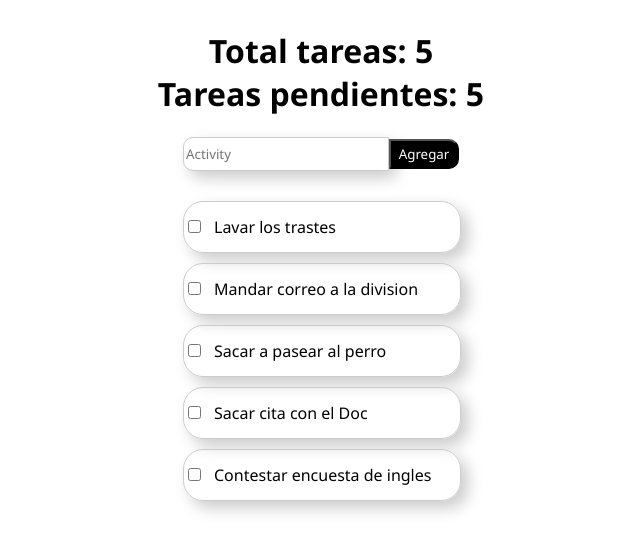
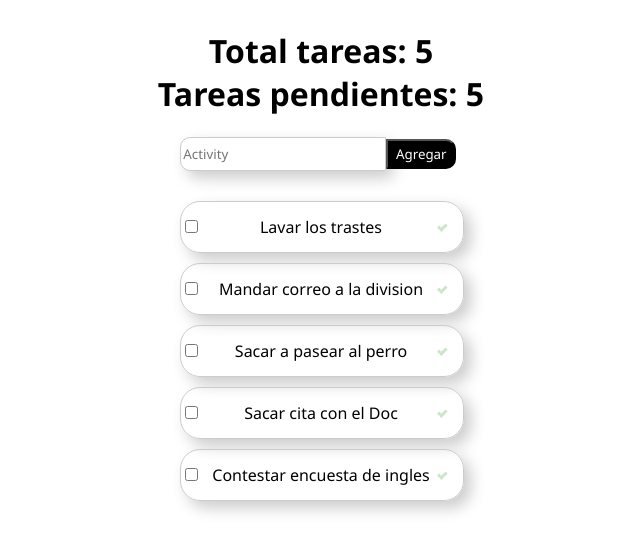
Before and after one commit to DanyGuerra/notas-fase3-react, a React (Create React App) app in the folder sesion-2/todo-list/: page / in a window 1280 px wide. Shown: the top 552 px of the page, without its empty margins (319-959 px from the left). Built offline with nearby package versions, Linux system fonts and the light colour scheme.

Commit message:
Agregando el componente de checkmark y funcionando

```diff
--- /dev/null
+++ b/sesion-2/todo-list/src/components/Checkmark.js
@@ -0,0 +1,15 @@
+import { Component } from "react";
+import "../css/Checkmark.css";
+
+class Checkmark extends Component {
+  render() {
+    return (
+      <span className={`checkmark ${this.props.checkmark ? "" : "dimmed"}`}>
+        <div className="checkmark_stem"></div>
+        <div className="checkmark_kick"></div>
+      </span>
+    );
+  }
+}
+
+export default Checkmark;
--- a/sesion-2/todo-list/src/components/Todo.js
+++ b/sesion-2/todo-list/src/components/Todo.js
@@ -1,4 +1,5 @@
 import React from "react";
+import Checkmark from "./Checkmark";
 import "../css/Todo.css";
 class Todo extends React.Component {
   render() {
@@ -10,6 +11,7 @@ class Todo extends React.Component {
           onClick={() => this.props.doTask(this.props.task.id)}
         />
         <div className="list-content">{this.props.task.content}</div>
+        <Checkmark checkmark={this.props.task.done}></Checkmark>
       </div>
     );
   }
--- /dev/null
+++ b/sesion-2/todo-list/src/css/Checkmark.css
@@ -0,0 +1,32 @@
+.checkmark {
+  cursor: pointer;
+  display: inline-block;
+  margin-right: 10px;
+  width: 22px;
+  height: 22px;
+  -ms-transform: rotate(45deg); /* IE 9 */
+  -webkit-transform: rotate(45deg); /* Chrome, Safari, Opera */
+  transform: rotate(45deg);
+}
+
+.checkmark.dimmed {
+  opacity: 0.2;
+}
+
+.checkmark_stem {
+  position: absolute;
+  width: 3px;
+  height: 9px;
+  background-color: green;
+  left: 11px;
+  top: 6px;
+}
+
+.checkmark_kick {
+  position: absolute;
+  width: 3px;
+  height: 3px;
+  background-color: green;
+  left: 8px;
+  top: 12px;
+}
--- a/sesion-2/todo-list/src/css/Todo.css
+++ b/sesion-2/todo-list/src/css/Todo.css
@@ -5,6 +5,7 @@
 .list-item {
   display: flex;
   align-items: center;
+  justify-content: space-between;
   border: 1px solid #ccc;
   width: 100%;
   height: 50px;
```
